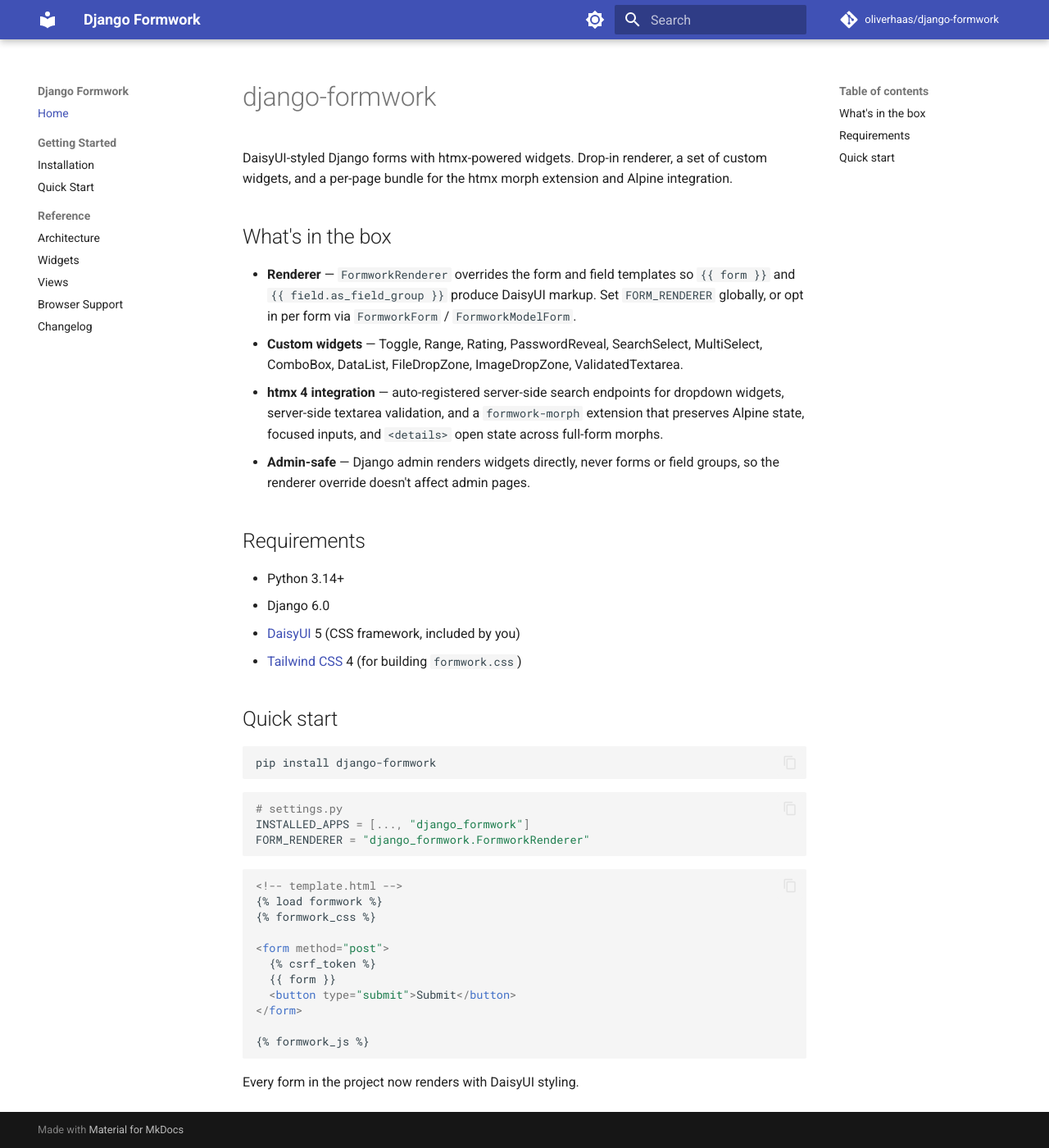
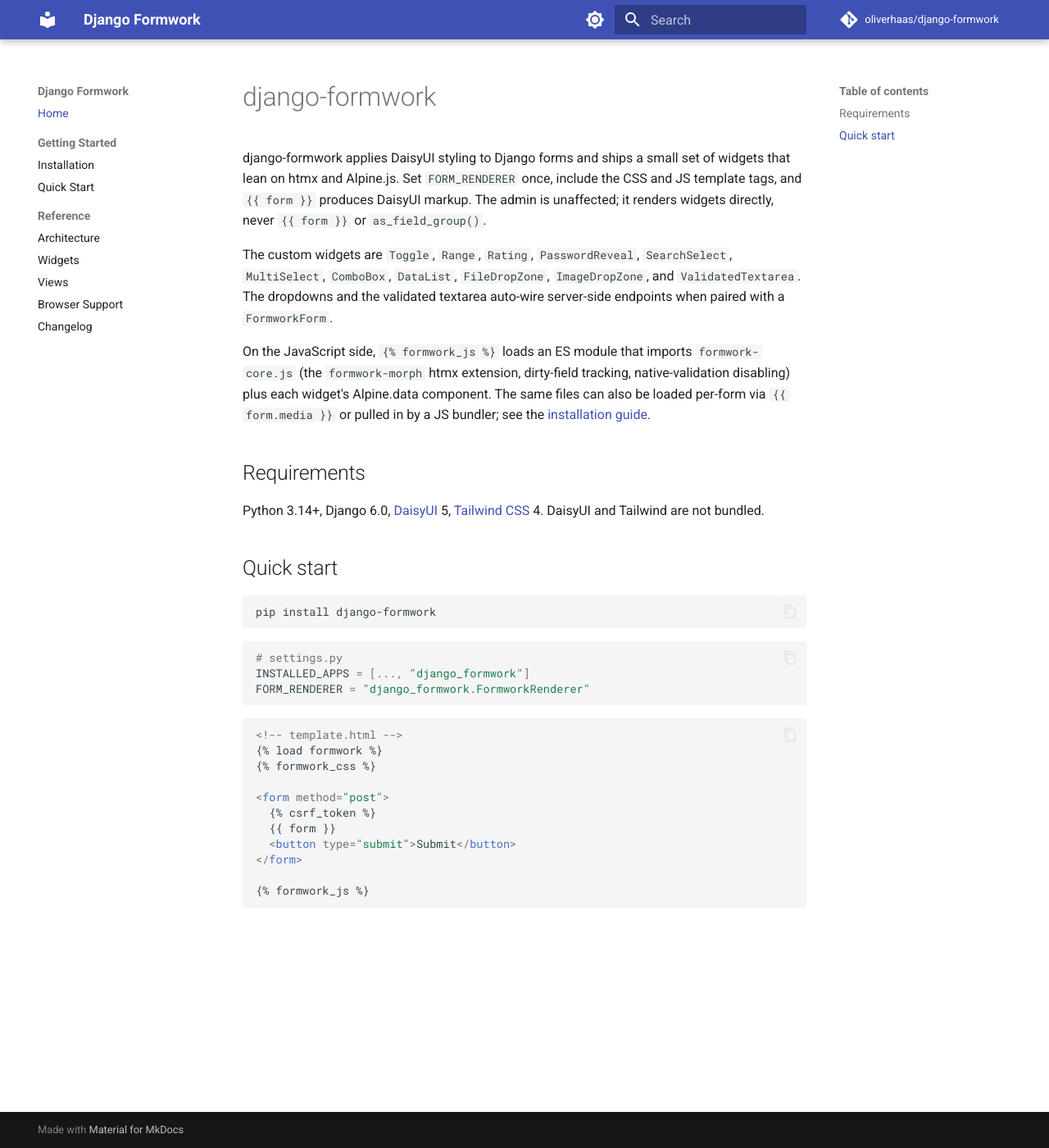
Before and after one commit to oliverhaas/django-formwork, an MkDocs documentation site: the page built from docs/index.md, in a window 1280 px wide and 1400 px high. Shown: the whole window at 82% size. Built offline with MkDocs 1.6.1 and Material for MkDocs 9.7.7, drawn with Linux system fonts in a browser that asks for light colours; comment, search, counter and statistics services are not loaded; the version menu is left out.

Commit message:
docs: prose, not pep rally
Drop the marketing scaffolding that survived the first pass:

  * "Drop-in renderer" / "What you get" / "What's in the box" framings
  * three- and four-bullet `**Word** — sentence.` blocks in README, index.md, and installation.md
  * filler ("proper labels", "easy path", "widgets that go beyond standard HTML inputs", "(you bring them; we don't bundle)")
  * em-dashes used as the default sentence connector

The replacements are short paragraphs of plain English. The two
"Model-backed" / "Choices-backed" parallel-bullet labels in the
quickstart's server-side-search section are inlined into prose too.

mkdocs builds clean.

````diff
--- a/docs/getting-started/installation.md
+++ b/docs/getting-started/installation.md
@@ -37,10 +37,9 @@
 
 ### CSS files
 
-Formwork ships two CSS files:
+Two CSS files ship with the package. `formwork.css` is the Tailwind source: it contains `@apply` directives and has to be processed by the Tailwind CLI or PostCSS plugin as part of your build. Use it in production.
 
-- **`formwork.css`** — Tailwind source file. It contains `@apply` directives and must be processed by the Tailwind CLI or PostCSS plugin as part of your build. Use this for production.
-- **`formwork-dist.css`** — Pre-compiled output. It can be included directly without a build step, useful for quick prototyping or projects that don't use a Tailwind build pipeline. It is a snapshot and may lag behind `formwork.css` if you customise things.
+`formwork-dist.css` is a pre-compiled snapshot that you can drop in without a build step. It's handy for prototyping or for projects without a Tailwind pipeline, but it may lag behind `formwork.css` if you customise things.
 
 ### Tailwind CSS + DaisyUI setup
 
@@ -64,7 +63,7 @@
 
 ### htmx + Alpine.js (optional)
 
-Needed by the dynamic widgets (server-side search, password reveal, combo boxes, validated textarea):
+The dynamic widgets (server-side search, password reveal, combo boxes, validated textarea) depend on htmx 4 and Alpine.js. Load them yourself and then include the JS tag:
 
 ```html
 <script src="https://cdn.jsdelivr.net/npm/htmx.org@4.0.0-beta3"></script>
@@ -73,15 +72,14 @@
 {% formwork_js %}
 ```
 
-- **htmx 4** powers server-side search and validation. Its built-in `outerMorph` swap replaces the standalone idiomorph dependency from older versions.
-- **Alpine.js** drives the client-side state of dropdowns, password reveal, and the drop zones.
-- **`{% formwork_js %}`** loads `formwork.js` as an ES module. The file imports `formwork-core.js` (htmx morph extension, dirty-tracking, native-validation disabling) plus the per-widget Alpine.data components.
+htmx 4 handles the server-side search and validation requests; its built-in `outerMorph` swap covers what idiomorph used to do in earlier versions. Alpine.js drives the client-side state of the dropdowns, password reveal, and drop zones. `{% formwork_js %}` loads `formwork.js` as an ES module, which in turn imports `formwork-core.js` (the htmx morph extension, dirty-field tracking, and native-validation disabling) plus each widget's Alpine.data component.
 
 ### JS loading paths
 
-`{% formwork_js %}` is the easy path: one tag, everything loaded. Two alternatives are also supported:
+The `{% formwork_js %}` bundle is one tag and covers everything; that's the path most projects want. Two alternatives also work.
 
-- **Per-form Media** — each of `SearchSelect`, `MultiSelect`, `ComboBox` declares `class Media: js = ...`, so `{{ form.media }}` includes only the widget JS the form actually uses. In this mode load `{% formwork_core_js %}` separately for the core (morph, dirty-tracking, validation disabling).
-- **JS bundler** — `import "/static/formwork/formwork.js"` (or alias it) from a vite/webpack/esbuild entry. The bundler resolves the chain and produces a single output; no `{% formwork_js %}` needed.
+For per-form loading via Django's `Media`, use `{{ form.media }}` for the widget JS the form actually contains, and add `{% formwork_core_js %}` for the page-global core (morph, dirty-tracking, validation disabling). `SearchSelect`, `MultiSelect`, and `ComboBox` each declare a `Media` class pointing at their Alpine component file.
 
-ES module URL deduplication makes the paths safely composable; combining `{% formwork_js %}` and `{% formwork_core_js %}` on the same page still executes the core only once.
+For bundler-driven loading, `import "/static/formwork/formwork.js"` from a vite, webpack, or esbuild entry. The bundler walks the chain and emits a single bundle; no template tag is needed.
+
+ES modules are deduplicated by URL, so mixing tags is harmless. Combining `{% formwork_js %}` and `{% formwork_core_js %}` on the same page still executes the core only once.
--- a/docs/index.md
+++ b/docs/index.md
@@ -1,20 +1,14 @@
 # django-formwork
 
-DaisyUI-styled Django forms with htmx-powered widgets. Drop-in renderer, a set of custom widgets, and a per-page bundle for the htmx morph extension and Alpine integration.
+django-formwork applies DaisyUI styling to Django forms and ships a small set of widgets that lean on htmx and Alpine.js. Set `FORM_RENDERER` once, include the CSS and JS template tags, and `{{ form }}` produces DaisyUI markup. The admin is unaffected; it renders widgets directly, never `{{ form }}` or `as_field_group()`.
 
-## What's in the box
+The custom widgets are `Toggle`, `Range`, `Rating`, `PasswordReveal`, `SearchSelect`, `MultiSelect`, `ComboBox`, `DataList`, `FileDropZone`, `ImageDropZone`, and `ValidatedTextarea`. The dropdowns and the validated textarea auto-wire server-side endpoints when paired with a `FormworkForm`.
 
-- **Renderer** — `FormworkRenderer` overrides the form and field templates so `{{ form }}` and `{{ field.as_field_group }}` produce DaisyUI markup. Set `FORM_RENDERER` globally, or opt in per form via `FormworkForm` / `FormworkModelForm`.
-- **Custom widgets** — Toggle, Range, Rating, PasswordReveal, SearchSelect, MultiSelect, ComboBox, DataList, FileDropZone, ImageDropZone, ValidatedTextarea.
-- **htmx 4 integration** — auto-registered server-side search endpoints for dropdown widgets, server-side textarea validation, and a `formwork-morph` extension that preserves Alpine state, focused inputs, and `<details>` open state across full-form morphs.
-- **Admin-safe** — Django admin renders widgets directly, never forms or field groups, so the renderer override doesn't affect admin pages.
+On the JavaScript side, `{% formwork_js %}` loads an ES module that imports `formwork-core.js` (the `formwork-morph` htmx extension, dirty-field tracking, native-validation disabling) plus each widget's Alpine.data component. The same files can also be loaded per-form via `{{ form.media }}` or pulled in by a JS bundler; see the [installation guide](getting-started/installation.md).
 
 ## Requirements
 
-- Python 3.14+
-- Django 6.0
-- [DaisyUI](https://daisyui.com/) 5 (CSS framework, included by you)
-- [Tailwind CSS](https://tailwindcss.com/) 4 (for building `formwork.css`)
+Python 3.14+, Django 6.0, [DaisyUI](https://daisyui.com/) 5, [Tailwind CSS](https://tailwindcss.com/) 4. DaisyUI and Tailwind are not bundled.
 
 ## Quick start
 
@@ -41,5 +35,3 @@
 
 {% formwork_js %}
 ```
-
-Every form in the project now renders with DaisyUI styling.
````
Also changed, not shown: README.md (+11 -13 lines), docs/getting-started/quickstart.md (+4 -8 lines).
